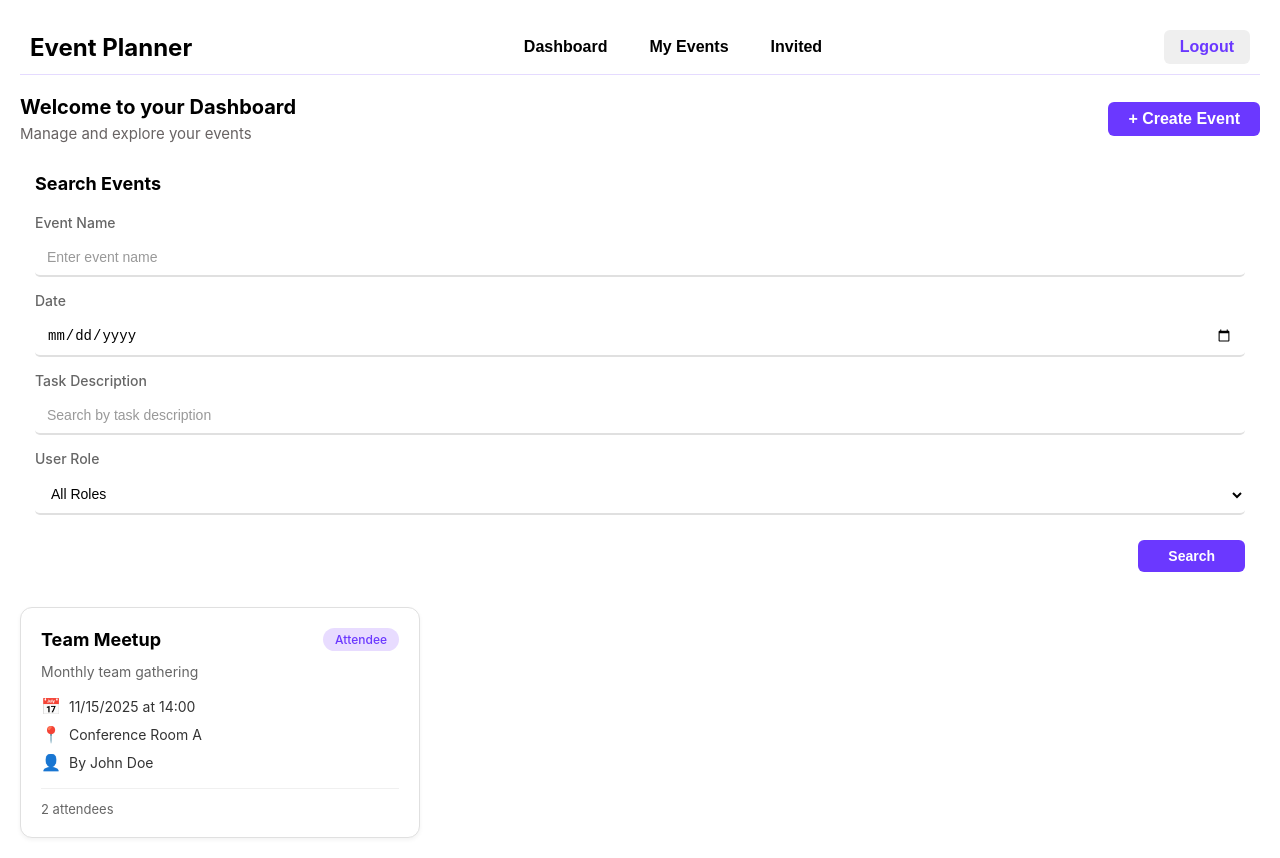
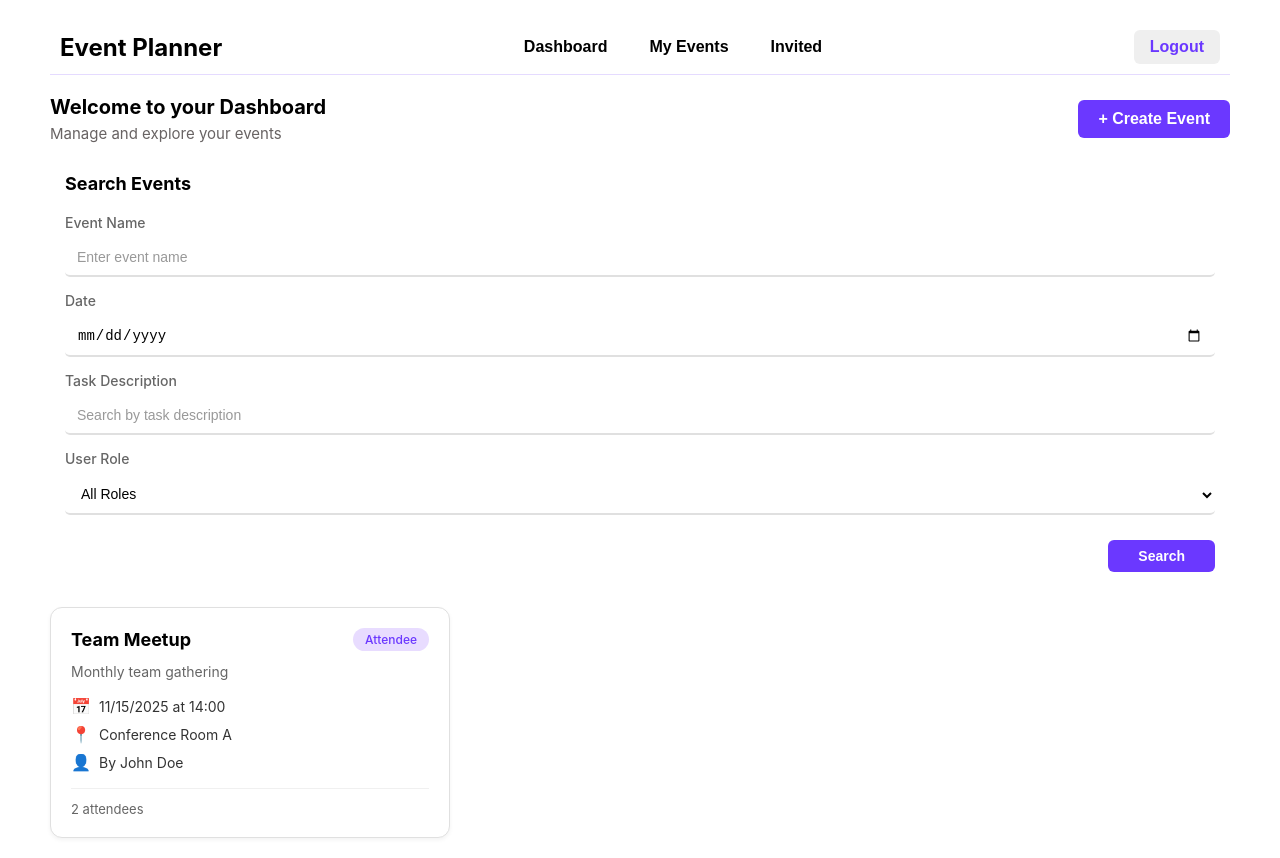
Before and after one commit to Event-Planner-System/frontend-service, a React (Create React App) app: page /dashboard in a window 1280 px wide. Built offline with nearby package versions, Linux system fonts and the light colour scheme.

Commit message:
enhanced dashboard padding

```diff
--- a/src/styles/Dashboard.css
+++ b/src/styles/Dashboard.css
@@ -1,7 +1,10 @@
 #dashboard {
   display: flex;
   flex-direction: column;
-  padding: 20px;
+  padding-right: 50px;
+  padding-left: 50px;
+  padding-top: 20px;
+  padding-bottom: 20px;
   gap: 20px;
 }
 
@@ -41,6 +44,7 @@
   color: rgb(255, 255, 255);
   font-weight: bold;
   font-size: medium;
+  padding: 10px 20px;
 }
 
 .create-event-btn:hover {
```
